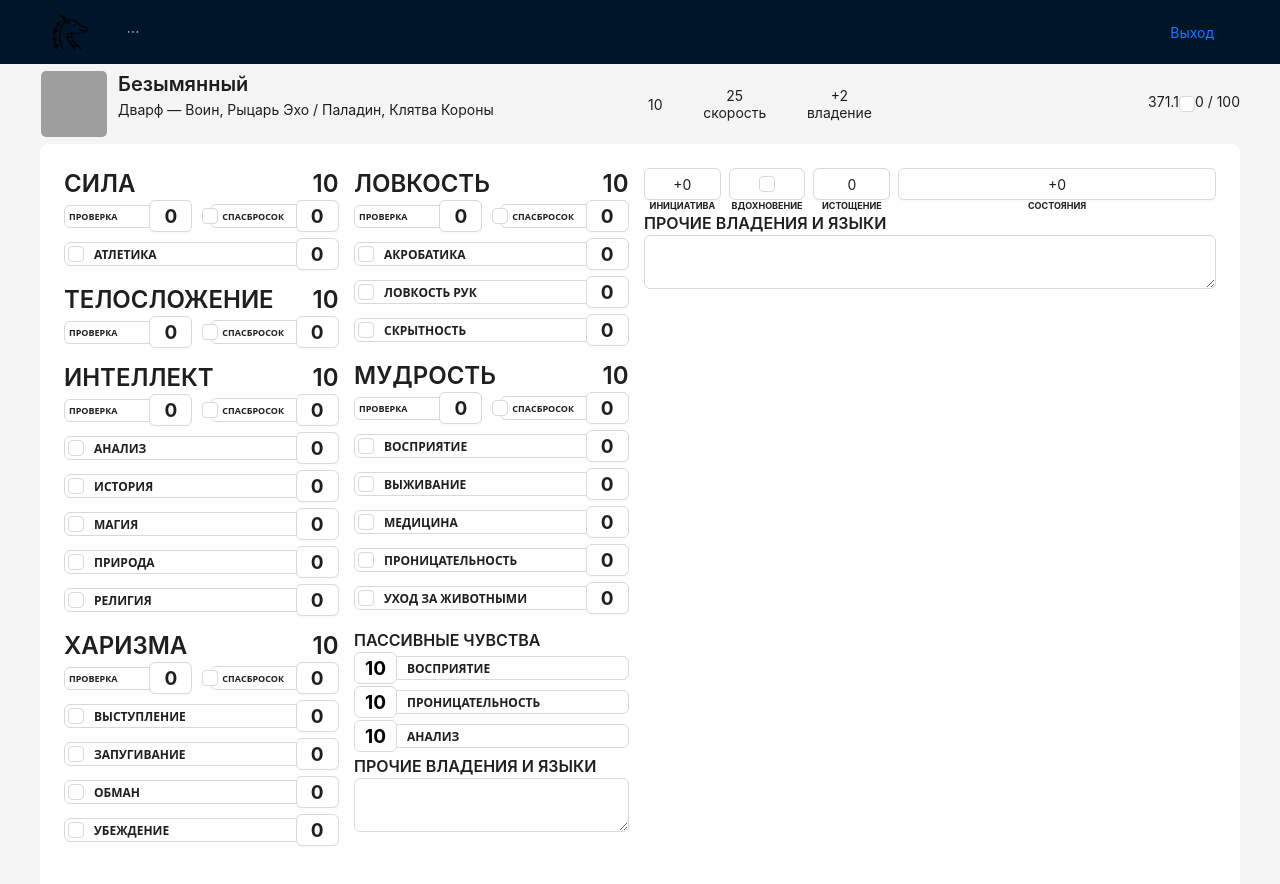
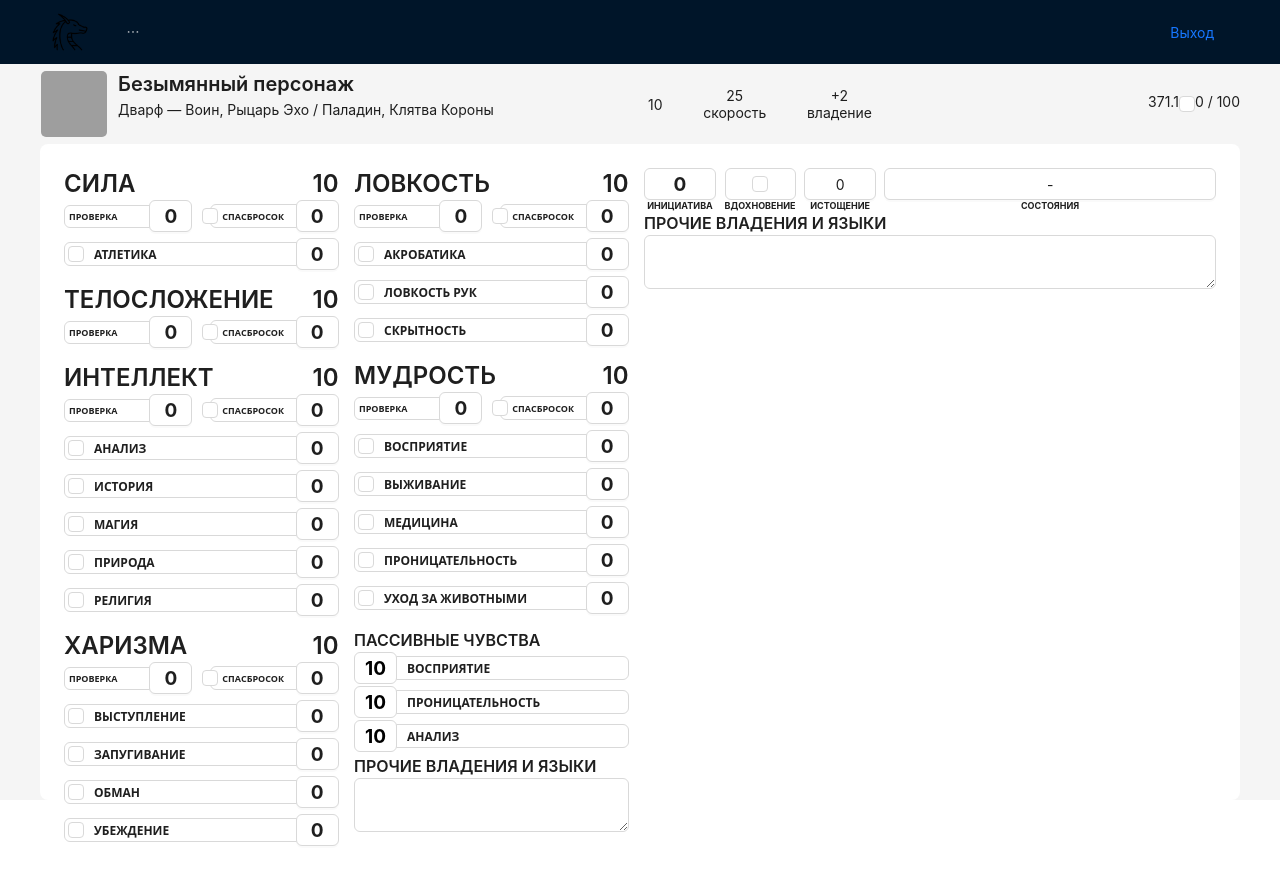
Before and after one commit to SugawaraKoushi/dnd-notes-client-app, a React (Create React App) app: page /characters/new in a window 1280 px wide. Shown: the top 884 px of the page. Built offline with nearby package versions, Linux system fonts and the light colour scheme; grey boxes are pictures that could not be loaded.

Commit message:
Implement initiative and inspiration change

```diff
--- a/src/components/characters/NewCharacter.jsx
+++ b/src/components/characters/NewCharacter.jsx
@@ -8,6 +8,7 @@ import { calculateModifier } from "../services/ModifierService";
 import PassiveAbilityTile from "./PassiveAbilityTile";
 import TextBlock from "./TextBlock";
 import StatusTracker from "./StatusTracker";
+import { StatusTrackerContext } from "./context/StatusTrackerContext";
 
 const NewCharacterPage = () => {
     const [character, setCharacter] = useState(new Character());
@@ -109,6 +110,8 @@ const NewCharacterPage = () => {
             character.stealthBonus +
             (character.stealthProficiency ? character.proficiencyBonus : 0);
 
+        const initiative = modifier;
+
         const savingThrow =
             modifier +
             character.dexteritySavingThrowBonus +
@@ -123,6 +126,7 @@ const NewCharacterPage = () => {
             acrobatics: acrobatics,
             sleightOfHand: sleightOfHand,
             stealth: stealth,
+            initiative: initiative,
         });
     };
 
@@ -918,6 +922,19 @@ const NewCharacterPage = () => {
 
     //#endregion Пассивные чувства
 
+    //#region Прочее
+
+    const handleInspirationChange = () => {
+        const value = !character.inspiration;
+
+        setCharacter({
+            ...character,
+            inspiration: value,
+        });
+    };
+
+    //#endregion Прочее
+
     const sex = [
         { value: "MALE", label: <span>Мужской</span> },
         { value: "FEMALE", label: <span>Женский</span> },
@@ -968,13 +985,15 @@ const NewCharacterPage = () => {
                 name={character.name}
                 proficiencyBonus={character.proficiencyBonus}
             />
-            <Form
+            <Flex
                 className="content-layout"
                 style={{ lineHeight: "inherit" }}
-                name="character"
-                layout="vertical"
+                // name="character"
+                // layout="vertical"
+                justify="space-between"
+                gap="small"
             >
-                <Flex justify="space-between" gap="small">
+                {/* <Flex justify="space-between" gap="small"> */}
                 <Flex vertical wrap className="abilities" gap="small">
                     <AbilityContext.Provider
                         value={{
@@ -1038,9 +1057,7 @@ const NewCharacterPage = () => {
                                         handleAcrobaticsBonusChange(bonus);
                                         break;
                                     case 1:
-                                            handleSleightOfHandBonusChange(
-                                                bonus
-                                            );
+                                        handleSleightOfHandBonusChange(bonus);
                                         break;
                                     case 2:
                                         handleStealthBonusChange(bonus);
@@ -1120,9 +1137,7 @@ const NewCharacterPage = () => {
                             onSkillBonusChange: (index, bonus) => {
                                 switch (index) {
                                     case 0:
-                                            handleInvestigationBonusChange(
-                                                bonus
-                                            );
+                                        handleInvestigationBonusChange(bonus);
                                         break;
                                     case 1:
                                         handleHistoryBonusChange(bonus);
@@ -1200,9 +1215,7 @@ const NewCharacterPage = () => {
                                         handleInsightBonusChange(bonus);
                                         break;
                                     case 4:
-                                            handleAnimalHandlingBonusChange(
-                                                bonus
-                                            );
+                                        handleAnimalHandlingBonusChange(bonus);
                                         break;
                                     default:
                                         break;
@@ -1219,9 +1232,7 @@ const NewCharacterPage = () => {
                             savingThrowProficiency={
                                 character.wisdomSavingThrowProficiency
                             }
-                                savingThrowBonus={
-                                    character.wisdomSavingThrowBonus
-                                }
+                            savingThrowBonus={character.wisdomSavingThrowBonus}
                             skills={wisdomSkills}
                         />
                     </AbilityContext.Provider>
@@ -1256,9 +1267,7 @@ const NewCharacterPage = () => {
                                         handlePerformanceBonusChange(bonus);
                                         break;
                                     case 1:
-                                            handleIntimidationBonusChange(
-                                                bonus
-                                            );
+                                        handleIntimidationBonusChange(bonus);
                                         break;
                                     case 2:
                                         handleDeceptionBonusChange(bonus);
@@ -1289,12 +1298,22 @@ const NewCharacterPage = () => {
                     </AbilityContext.Provider>
                     <PassiveAbilityTile skills={passiveSkills} />
                 </Flex>
-                    <Flex vertical className="abilities">
-                        <StatusTracker />
+                <Flex vertical className="character-content">
+                    <StatusTrackerContext.Provider
+                        value={{
+                            onInspirationChange: handleInspirationChange,
+                        }}
+                    >
+                        <StatusTracker
+                            initiative={character.initiative}
+                            exhausted={character.exhausted}
+                            inspiration={character.inspiration}
+                        />
+                    </StatusTrackerContext.Provider>
                     <TextBlock />
                 </Flex>
+                {/* </Flex> */}
             </Flex>
-            </Form>
         </>
     );
 };
--- a/src/components/characters/StatusTracker.jsx
+++ b/src/components/characters/StatusTracker.jsx
@@ -1,15 +1,24 @@
 import { Button, Checkbox, Dropdown, Flex } from "antd";
+import { modifierAsString } from "../services/ModifierService";
+import { useContext } from "react";
+import { StatusTrackerContext } from "./context/StatusTrackerContext";
 
-const StatusTracker = () => {
+const StatusTracker = (props) => {
+    const { onInspirationChange } = useContext(StatusTrackerContext);
+
     const exhaustingLevels = [
         { key: 1, label: <span>0</span> },
         { key: 2, label: <span>1</span> },
         { key: 3, label: <span>2</span> },
-        { key: 4, label: <span>2</span> },
+        { key: 4, label: <span>3</span> },
         { key: 5, label: <span>4</span> },
         { key: 6, label: <span>5</span> },
         { key: 7, label: <span>6</span> },
     ];
+
+    const handleInspirationChange = () => {
+        onInspirationChange();
+    };
 
     return (
         <Flex
@@ -19,22 +28,28 @@ const StatusTracker = () => {
             style={{ width: "100%" }}
         >
             <Flex className="status-tracker-item-small" vertical align="center">
-                <Button style={{ width: "100%" }}>+0</Button>
-                <span class="small-description">инициатива</span>
+                <Button id="initiative-button">
+                    {modifierAsString(props.initiative)}
+                </Button>
+                <span className="small-description">инициатива</span>
             </Flex>
             <Flex className="status-tracker-item-small" vertical align="center">
-                <Checkbox className="inspire-checkbox" />
-                <label class="small-description">вдохновение</label>
+                <Checkbox
+                    className="inspire-checkbox"
+                    checked={props.inspiration}
+                    onChange={handleInspirationChange}
+                />
+                <label className="small-description">вдохновение</label>
             </Flex>
             <Flex className="status-tracker-item-small" vertical align="center">
                 <Dropdown menu={{ items: exhaustingLevels }} placement="bottom">
-                    <Button style={{ width: "100%" }}>0</Button>
+                    <Button style={{ width: "100%" }}>{props.exhausted}</Button>
                 </Dropdown>
-                <span class="small-description">истощение</span>
+                <span className="small-description">истощение</span>
             </Flex>
             <Flex className="status-tracker-item" vertical align="center">
-                <Button style={{ width: "100%" }}>+0</Button>
-                <span class="small-description">состояния</span>
+                <Button style={{ width: "100%" }}>-</Button>
+                <span className="small-description">состояния</span>
             </Flex>
         </Flex>
     );
--- /dev/null
+++ b/src/components/characters/context/StatusTrackerContext.js
@@ -0,0 +1,5 @@
+import { createContext } from "react";
+
+export const StatusTrackerContext = createContext({
+    onInspirationChange: () => {},
+});
--- a/src/components/characters/index.css
+++ b/src/components/characters/index.css
@@ -5,6 +5,12 @@
 @media (min-width: 860px) {
     .abilities {
         height: 100%;
+        width: 25%;
+        overflow: auto;
+    }
+
+    .character-content {
+        width: 75%;
     }
 
     .ability-tile {
@@ -14,14 +20,15 @@
     .passive-ability-tile {
         width: 99%;
     }
-}
 
-.abilities {
-    overflow: auto;
+    .status-tracker-item {
+        width: 75%;
+    }
 }
 
 @media (min-width: 1200px) {
-    .abilities {
+    .abilities,
+    .character-content {
         height: 700px;
         width: 572px;
         overflow: auto;
@@ -55,6 +62,10 @@
     .passive-ability-tile {
         width: 48%;
         order: 7;
+    }
+
+    .status-tracker-item {
+        width: 58%;
     }
 }
 
@@ -174,12 +185,8 @@
     border: none;
 }
 
-.status-tracker-item {
-    width: 58%;
-}
-
 .status-tracker-item-small {
-    width: 14%;
+    min-width: 72px;
 }
 
 .small-description {
@@ -187,3 +194,9 @@
     font-weight: 700;
     text-transform: uppercase;
 }
+
+#initiative-button {
+    font-weight: 700;
+    font-size: 19px;
+    width: 100%;
+}
--- a/src/index.css
+++ b/src/index.css
@@ -13,7 +13,9 @@ code {
 }
 
 .content-layout {
+    display: flex;
     background: #ffffff;
     padding: 24px;
     border-radius: 8px;
+    height: calc(100vh - 144px);
 }
--- a/src/model/Character.js
+++ b/src/model/Character.js
@@ -3,7 +3,7 @@ import { calculateModifier } from "../components/services/ModifierService";
 class Character {
     constructor() {
         this.level = 1;
-        this.name = "Безымянный";
+        this.name = "Безымянный персонаж";
 
         // Характеристики
         this.strength = 10;
@@ -12,6 +12,15 @@ class Character {
         this.intelligence = 10;
         this.wisdom = 10;
         this.charisma = 10;
+
+        // Инициатива
+        this.initiative = calculateModifier(this.dexterity);
+
+        // Истощение
+        this.exhausted = 0;
+
+        // Вдохновение
+        this.inspiration = false;
 
         // Бонус мастерства
         this.proficiencyBonus = 2 + Math.floor(this.level / 4);
```
Lines whose indentation alone changed are shown as unchanged.
